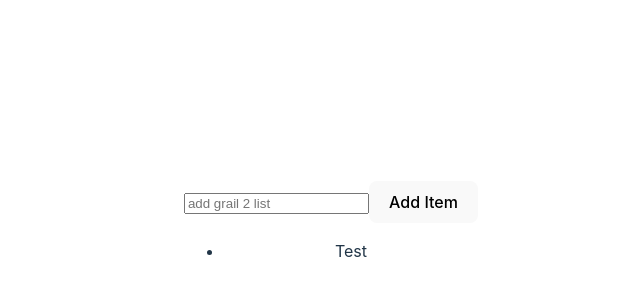
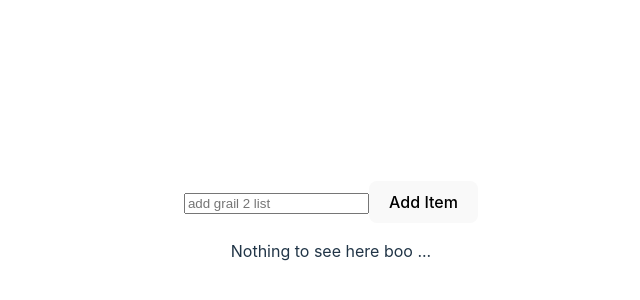
Before and after one commit to losalmson/vue-shopping-list090524, a Vue app: page / in a window 1280 px wide. Shown: the part 170-470 px from the top of the page, without its empty margins (309-949 px from the left). Built offline with nearby package versions, Linux system fonts and the light colour scheme.

Commit message:
added a v-if to display message when item list is empty

```diff
--- a/src/components/ShoppingList.vue
+++ b/src/components/ShoppingList.vue
@@ -2,7 +2,7 @@
 import { ref } from 'vue';
 import { Item } from '../models/Item';
 
-const items = ref<Item[]>([new Item("Test")]);
+const items = ref<Item[]>([]);
 const newItem = ref("");
 
 const handleSubmit = () => {
@@ -22,6 +22,7 @@ const handleSubmit = () => {
     <ul>
         <li v-for="item in items" :key="item.id">{{ item.text }}</li>
     </ul>
+    <p v-if="!items.length">Nothing to see here boo ...</p>
 </template>
 
 <style scope>
```
